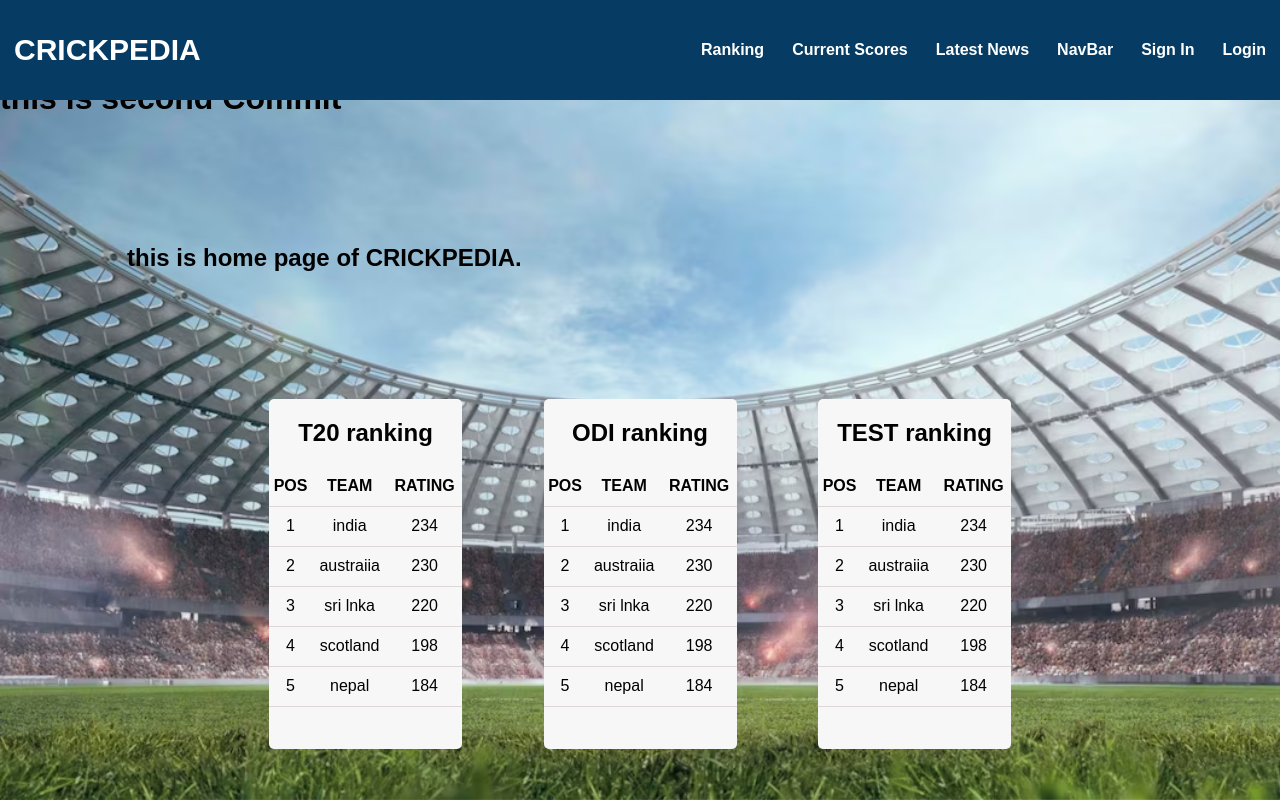
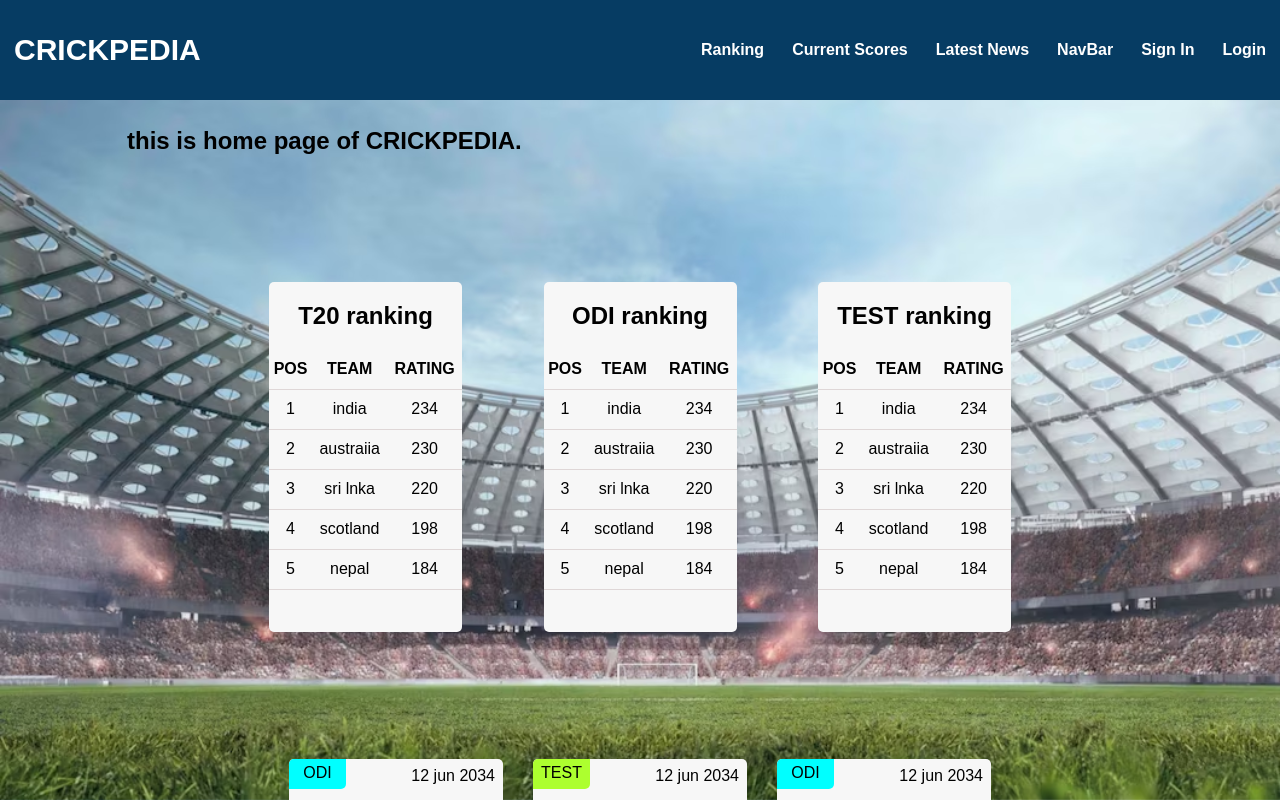
Before and after one commit to Tikam321/cricketistic-app, a React (Create React App) app: page / in a window 1280 px wide. Shown: the top 800 px of the page. Built offline with nearby package versions, Linux system fonts and the light colour scheme.

Commit message:
Revert "this is first commit in app.tsx"
This reverts commit 331c81c3dfe01ed86bf9ec5dc724a8478f696097.

```diff
--- a/src/App.tsx
+++ b/src/App.tsx
@@ -14,8 +14,6 @@ function App() {
   // navigate("/");
   return (
     <>
-    <h1> this is first Commit</h1>
-    <h1> this is second Commit</h1>
     <NavBar/>
     <Routes>
       <Route path="/" element={<Home />} />
```
